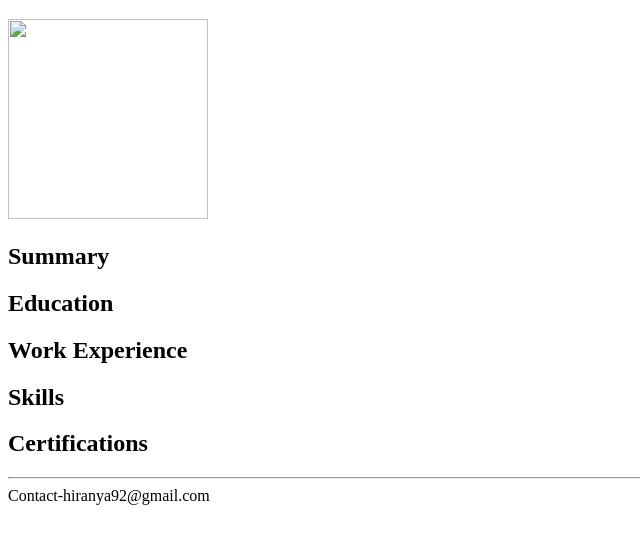
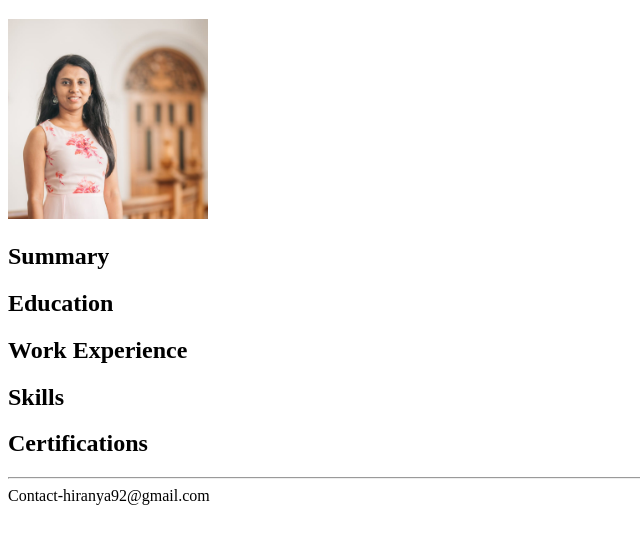
Before and after one commit to hiranya1992/My-Profile, a plain HTML site: page index.html in a window 1280 px wide. Shown: the part 61-604 px from the top of the page, without its empty margins (0-640 px from the left). Drawn offline with Linux system fonts and the light colour scheme.

Commit message:
path change

```diff
--- a/index.html
+++ b/index.html
@@ -8,7 +8,7 @@
 </head>
 <body>
     <h1>Web Developer</h1>
-    <img src="./profile.jpg/" width="200" height="200"/>
+    <img src="profile.jpg" width="200" height="200"/>
     <h2>Summary</h2>
     <h2>Education</h2>
     <h2>Work Experience</h2>
```
